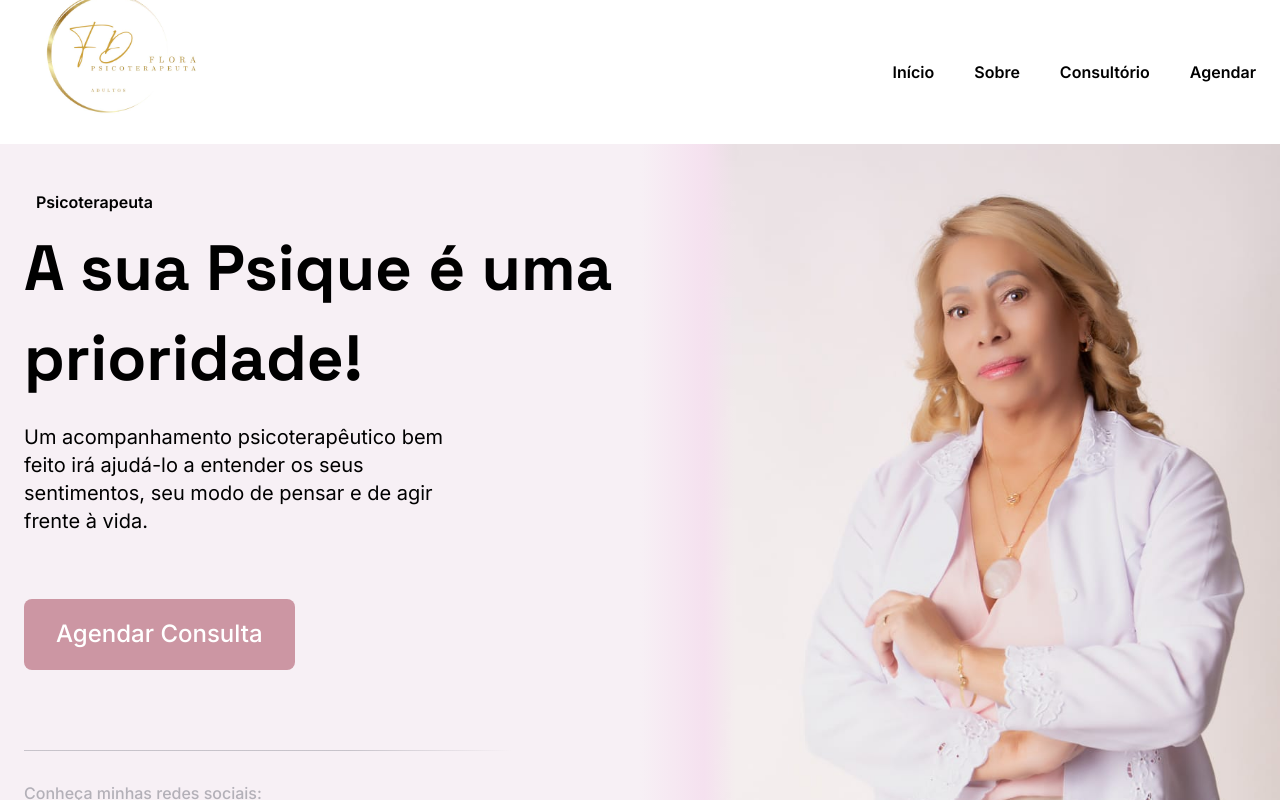
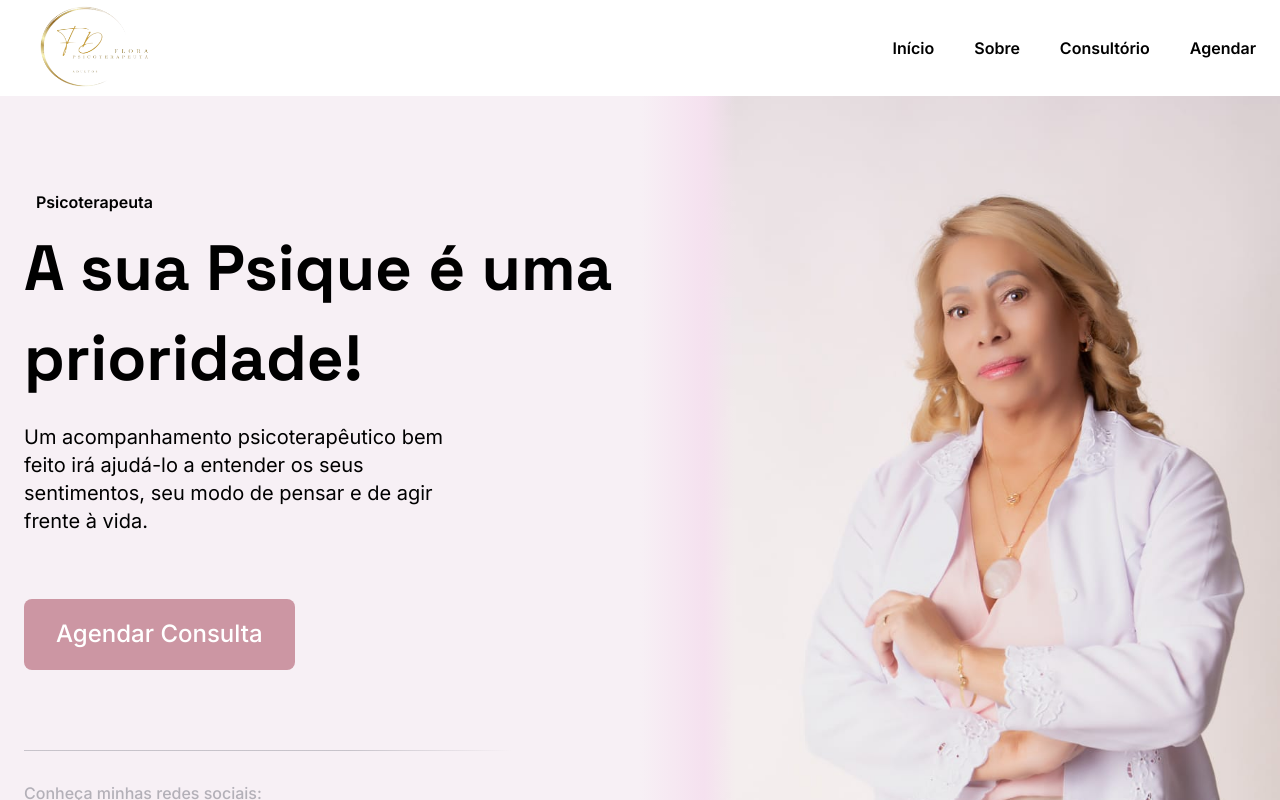
Before and after one commit to josephbrito/flora-miyasaki, a Next.js app: page / in a window 1280 px wide. Shown: the top 800 px of the page. Built offline with nearby package versions, Linux system fonts and the light colour scheme; no server answers.

Commit message:
improving code

```diff
--- a/src/components/Navbar/index.tsx
+++ b/src/components/Navbar/index.tsx
@@ -24,7 +24,7 @@ export function Navbar() {
             priority
             src={Logo}
             alt="Logotipo da psicoterapeuta Flora Miyazaki."
-            style={{marginBottom: '36px'}}
+            style={{maxHeight: 120, maxWidth:130}}
           />
         </Link>
 
--- a/src/components/Navbar/styles.ts
+++ b/src/components/Navbar/styles.ts
@@ -5,7 +5,7 @@ export const NavbarWrapper = styled('header', {
   display: 'flex',
   justifyContent: 'center',
   alignItems: 'center',
-  height: '18vh',
+  height: '12vh',
   background: '$white',
 
   width: '100%',
```
Also changed, not shown: src/assets/images/logos/logo.png.
